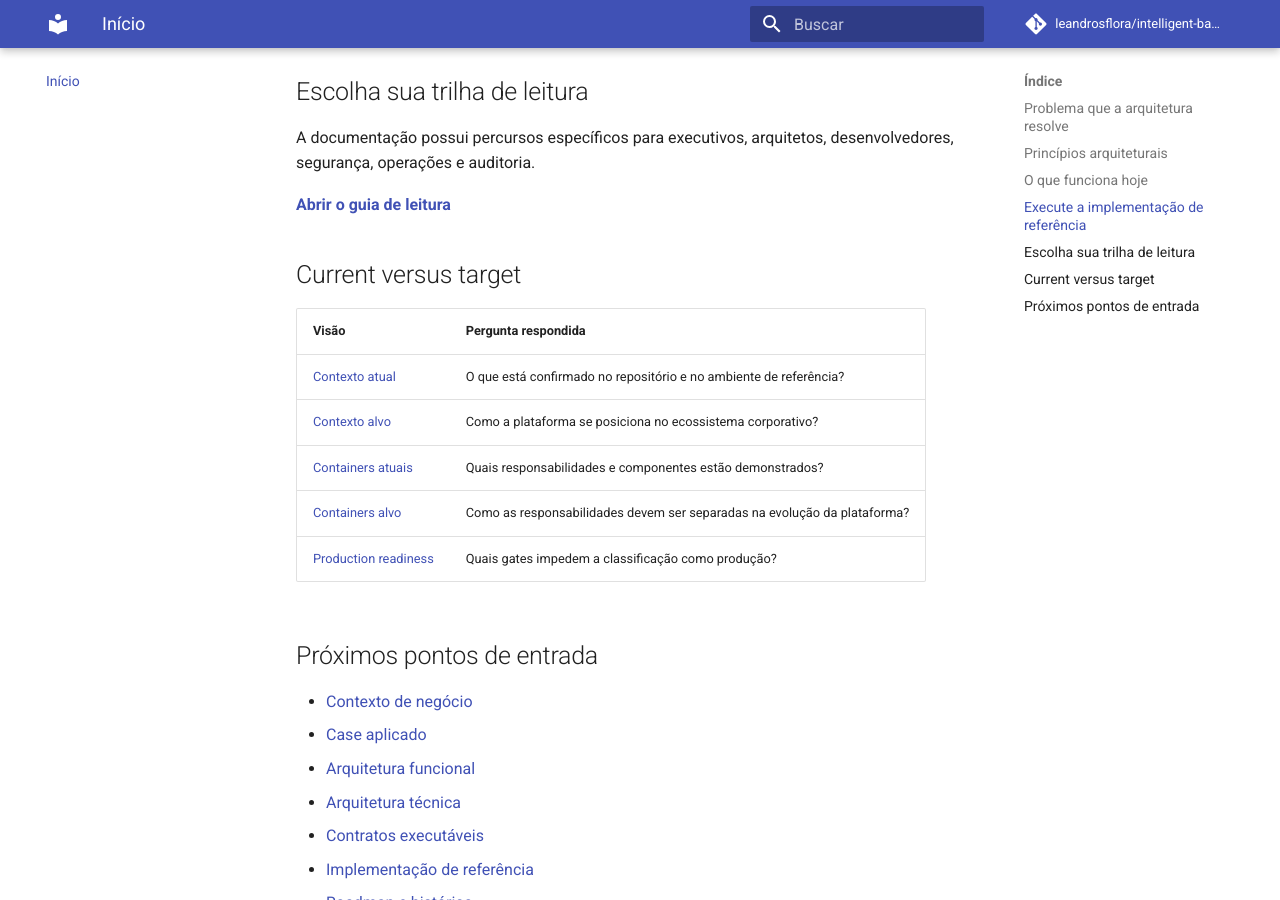
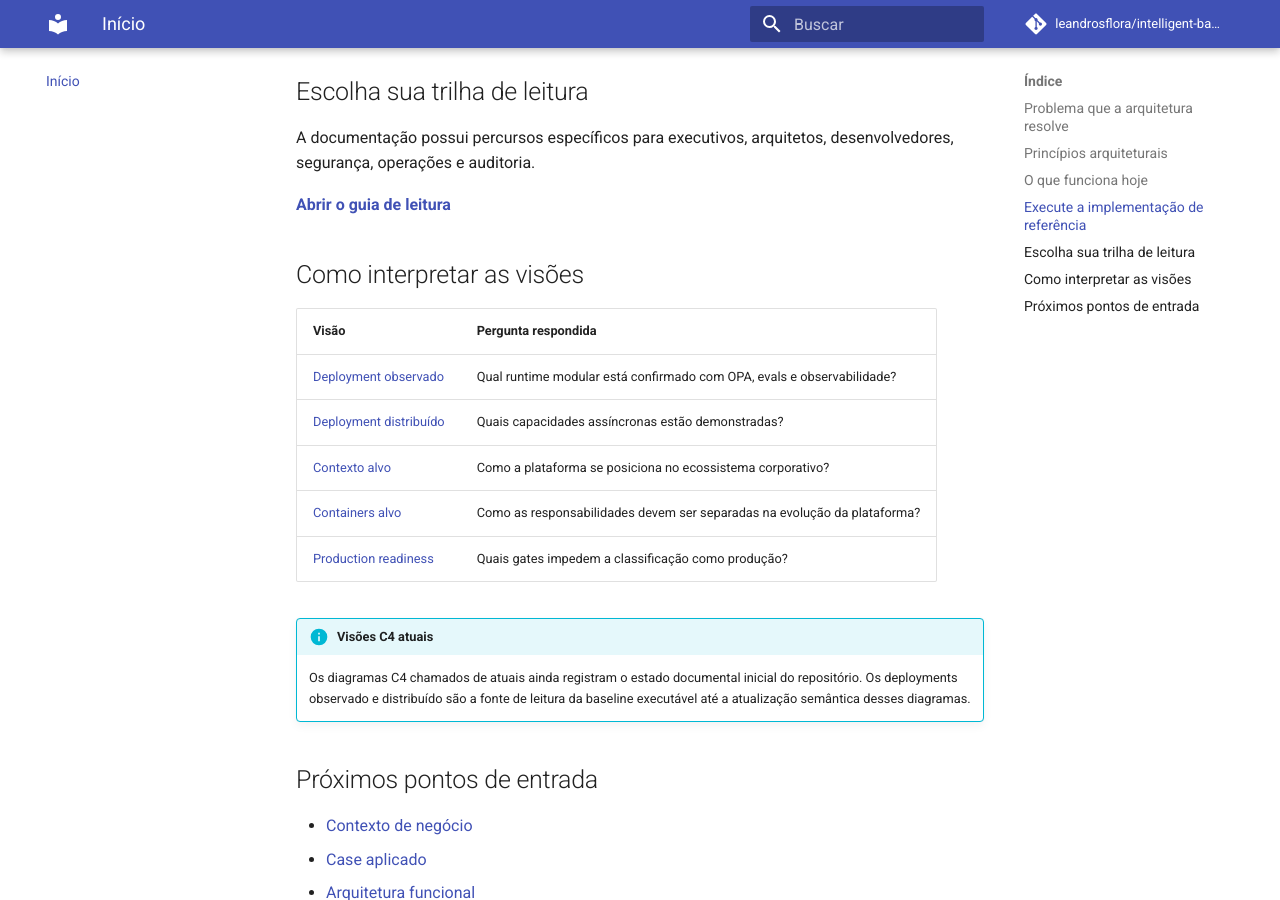
Before and after one commit to leandrosflora/intelligent-backoffice-platform-architecture, an MkDocs documentation site: the page built from docs/index.md, in a window 1280 px wide and 900 px high, scrolled down 2333 px. Built offline with MkDocs 1.6.1 and Material for MkDocs 9.7.7, drawn with Linux system fonts in a browser that asks for light colours; comment, search, counter and statistics services are not loaded; some of the changed text lies outside the part shown.

Commit message:
Alinha home ao estado real dos diagramas

```diff
--- a/docs/index.md
+++ b/docs/index.md
@@ -18,7 +18,7 @@ A plataforma organiza essa jornada como um processo governado, observável e aud
 2. **A IA investiga e recomenda.** Agentes não aprovam nem executam operações mutáveis.
 3. **Policies falham fechadas.** Alçada, segregação de funções, finalidade e autorização são verificadas antes da ação.
 4. **Toda decisão relevante produz evidência.** Eventos, versões, tool calls, aprovações e resultados permanecem rastreáveis.
-5. **Atual e alvo são separados.** A implementação local demonstra padrões; a arquitetura-alvo descreve a evolução corporativa.
+5. **Baseline e alvo são separados.** A implementação local demonstra padrões; a arquitetura-alvo descreve a evolução corporativa.
 
 ## O que funciona hoje
 
@@ -65,15 +65,18 @@ A documentação possui percursos específicos para executivos, arquitetos, dese
 
 [**Abrir o guia de leitura**](guide/how-to-read.md)
 
-## Current versus target
+## Como interpretar as visões
 
 | Visão | Pergunta respondida |
 |---|---|
-| [Contexto atual](architecture/c4-context-current.md) | O que está confirmado no repositório e no ambiente de referência? |
+| [Deployment observado](architecture/deployment-observed-baseline.md) | Qual runtime modular está confirmado com OPA, evals e observabilidade? |
+| [Deployment distribuído](architecture/deployment-distributed-baseline.md) | Quais capacidades assíncronas estão demonstradas? |
 | [Contexto alvo](architecture/c4-context-target.md) | Como a plataforma se posiciona no ecossistema corporativo? |
-| [Containers atuais](architecture/c4-container-current.md) | Quais responsabilidades e componentes estão demonstrados? |
 | [Containers alvo](architecture/c4-container-target.md) | Como as responsabilidades devem ser separadas na evolução da plataforma? |
 | [Production readiness](governance/production-readiness.md) | Quais gates impedem a classificação como produção? |
+
+!!! info "Visões C4 atuais"
+    Os diagramas C4 chamados de atuais ainda registram o estado documental inicial do repositório. Os deployments observado e distribuído são a fonte de leitura da baseline executável até a atualização semântica desses diagramas.
 
 ## Próximos pontos de entrada
 
```
